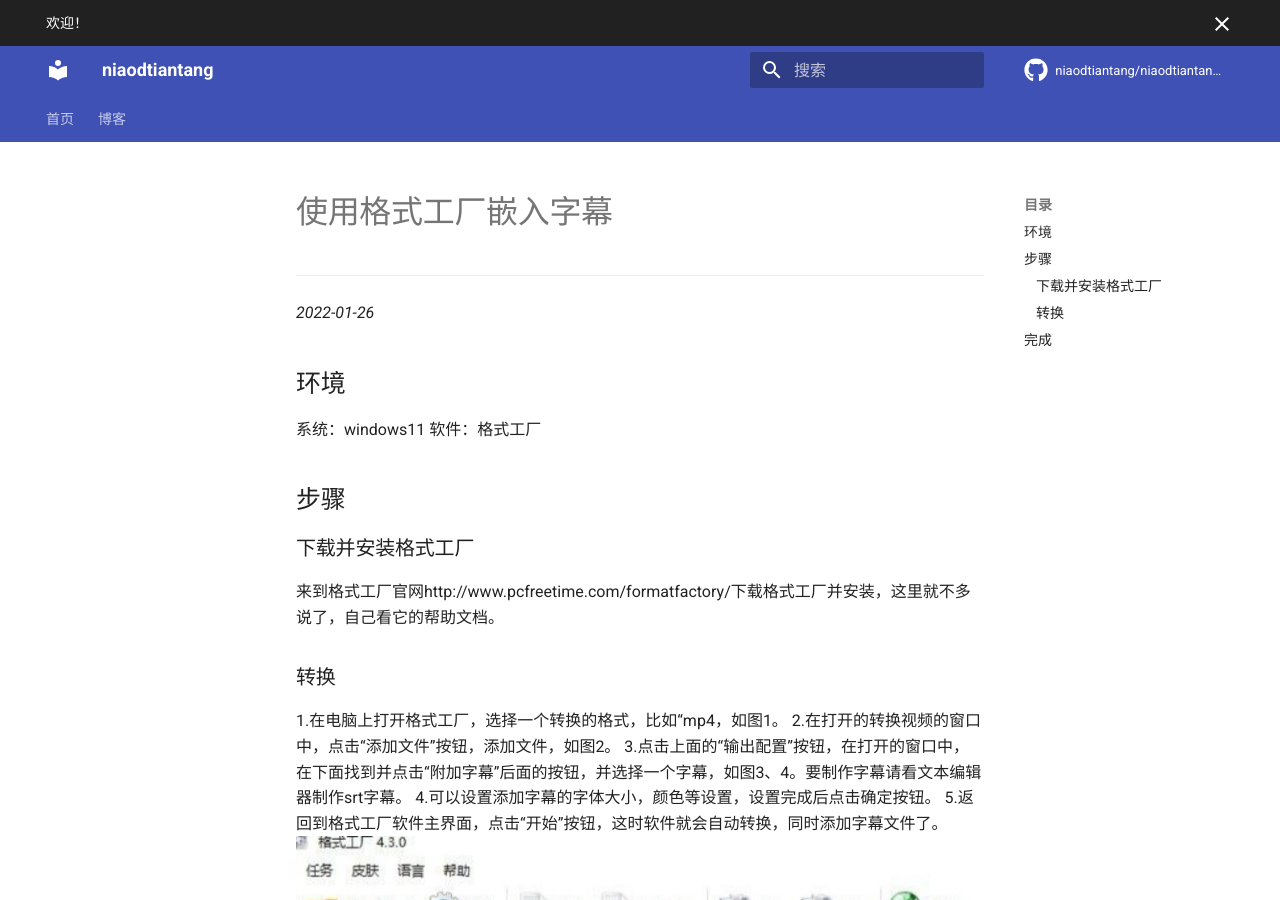
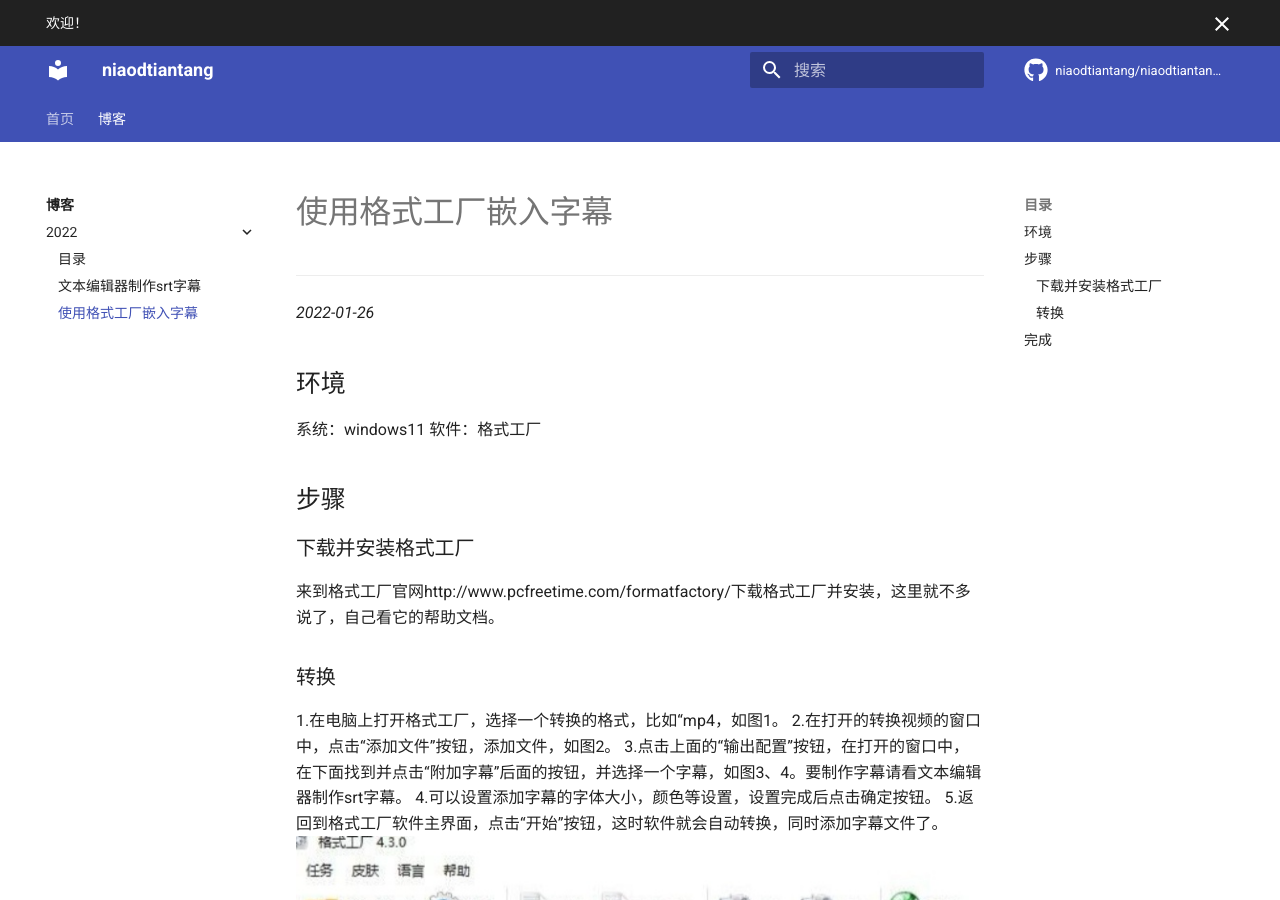
Before and after one commit to halfoffive/halfoffive.github.io, an MkDocs documentation site: the page built from docs/blog/2.md, in a window 1280 px wide and 900 px high. Built offline with MkDocs 1.6.1 and Material for MkDocs 9.7.7, drawn with Linux system fonts in a browser that asks for light colours; comment, search, counter and statistics services are not loaded; some of the changed lines change nothing that is shown.

Commit message:
Update mkdocs.yml

```diff
--- a/mkdocs.yml
+++ b/mkdocs.yml
@@ -7,6 +7,7 @@
     - 2022:
         - 目录: blog/year2022.md
         - 文本编辑器制作srt字幕: blog/1.md
+        - 使用格式工厂嵌入字幕: blog/2.md
 theme:
    name: material
    custom_dir: docs/overrides
```
